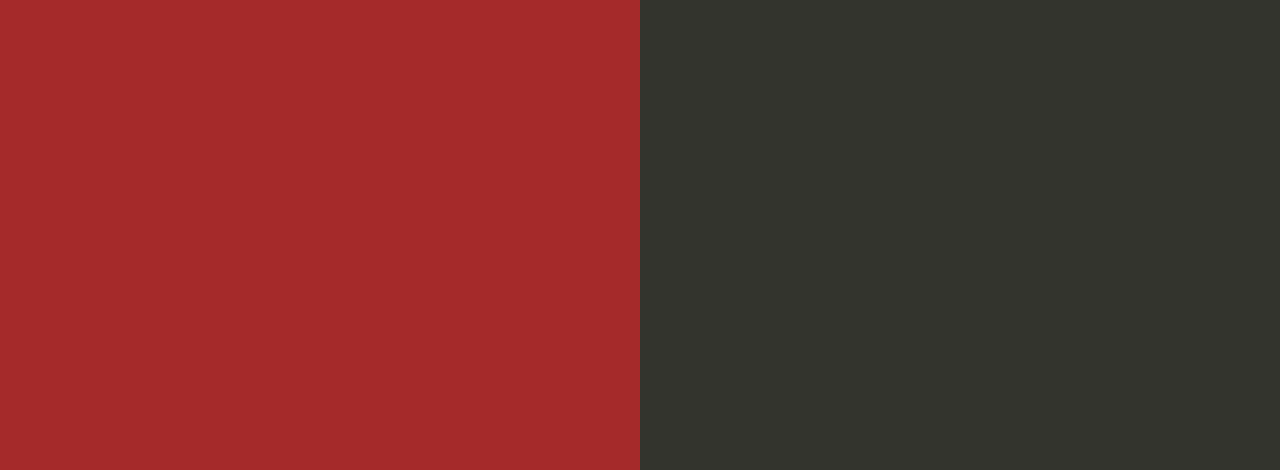
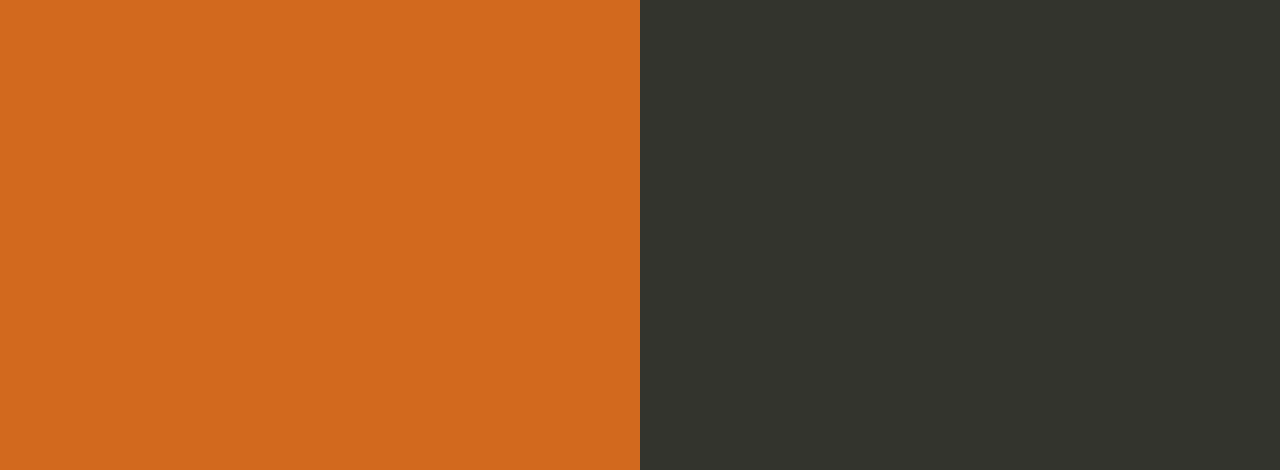
Before and after one commit to Husnain2692/my-nodejs-app, a website: page index.html in a window 1280 px wide. Shown: the part 330-800 px from the top of the page. Drawn offline with Linux system fonts and the light colour scheme.

Commit message:
Update index.html
bg change to chocolate

```diff
--- a/index.html
+++ b/index.html
@@ -35,7 +35,7 @@
 
         text-align: right;
         padding-top: 11em;
-        background-color: brown;
+        background-color: chocolate;
 
       }
       .textColumn p {
```
